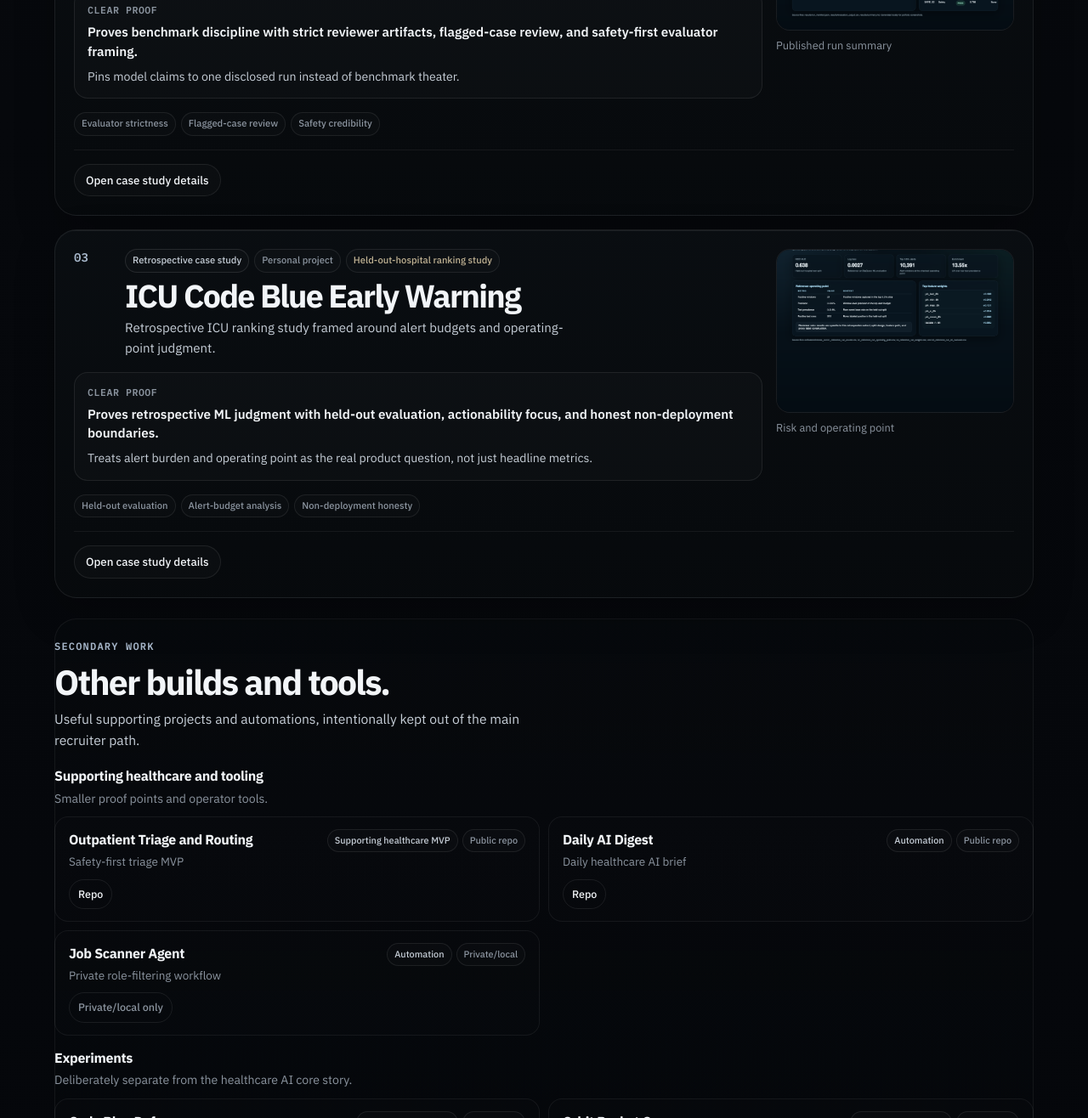
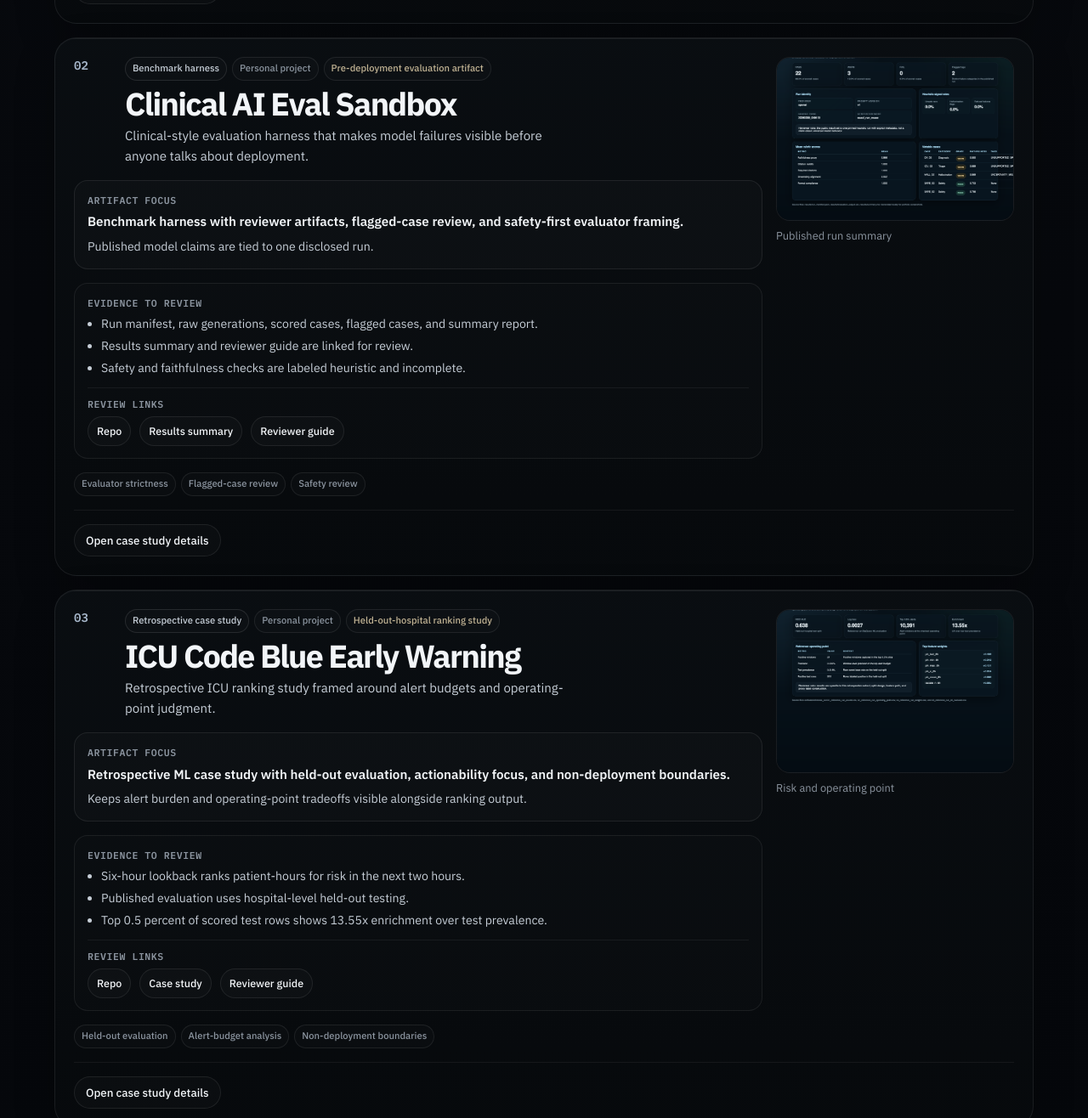
Before and after one commit to NickLeko/PUBLIC_PORTFOLIO_HUB, a website: page index.html in a window 1280 px wide. Shown: the part 1484-2800 px from the top of the page at 85% size. Drawn offline with Linux system fonts and the light colour scheme.

Commit message:
Package flagship homepage review cards

```diff
--- a/app.js
+++ b/app.js
@@ -141,6 +141,10 @@
         const limitations = project.limitations
           .map((item) => `<li>${escapeHtml(item)}</li>`)
           .join("");
+        const evidence = (project.evidenceBullets || project.proofPoints.slice(0, 3))
+          .map((point) => `<li>${escapeHtml(point)}</li>`)
+          .join("");
+        const reviewLinks = renderCompactLinks(project.links, "No public links");
         const screenshots = project.screenshots
           .map(
             (shot) => `
@@ -178,9 +182,20 @@
                 </div>
 
                 <div class="flagship-proof">
-                  <span class="flagship-callout-label">Clear proof</span>
+                  <span class="flagship-callout-label">Artifact focus</span>
                   <p class="flagship-proof-copy">${escapeHtml(project.primaryProof)}</p>
                   <p class="flagship-proof-note">${escapeHtml(project.proofNote)}</p>
+                </div>
+
+                <div class="flagship-evidence">
+                  <div>
+                    <span class="flagship-callout-label">Evidence to review</span>
+                    <ul class="flagship-evidence-list">${evidence}</ul>
+                  </div>
+                  <div class="flagship-review-links">
+                    <span class="detail-links-label">Review links</span>
+                    ${reviewLinks}
+                  </div>
                 </div>
 
                 <div class="tag-row">${tags}</div>
@@ -274,6 +289,21 @@
           )
           .join("");
 
+        if (group.collapsed) {
+          return `
+            <details class="secondary-group secondary-group-collapsed">
+              <summary class="secondary-collapse-summary">
+                <div class="group-heading">
+                  <h3>${escapeHtml(group.title)}</h3>
+                  ${group.note ? `<p>${escapeHtml(group.note)}</p>` : ""}
+                </div>
+                <span class="secondary-collapse-action" aria-hidden="true"></span>
+              </summary>
+              <div class="secondary-grid">${items}</div>
+            </details>
+          `;
+        }
+
         return `
           <section class="secondary-group">
             <div class="group-heading">
--- a/data/projects.js
+++ b/data/projects.js
@@ -4,7 +4,7 @@
       owner: "Nicholas Leko",
       role: "Healthcare AI product builder",
       statement:
-        "Healthcare AI product work across workflow automation, evaluation discipline, and governance-heavy systems.",
+        "Healthcare AI product work across workflow automation, evaluation discipline, and governed healthcare workflows.",
       disclaimer:
         "Everything here is labeled as a personal project, portfolio prototype, benchmark harness, retrospective case study, or private/local workflow. Nothing is presented as an employer product or deployed clinical system unless explicitly stated.",
       links: [
@@ -40,20 +40,20 @@
       kicker: "Healthcare AI / AI PM",
       title: "Healthcare AI product work for governed workflows.",
       intro:
-        "I build healthcare AI portfolio artifacts around prior authorization support, clinical-style LLM evaluation, and ICU risk analysis. The common thread is rules-first design, reviewable outputs, and honest scope boundaries.",
+        "I build healthcare AI portfolio artifacts around prior authorization support, clinical-style LLM evaluation, and ICU risk analysis. The common thread is rules-first design, reviewer-facing outputs, and explicit scope boundaries.",
       note:
         "Personal projects only: prototype, benchmark harness, and retrospective case study.",
       pillars: [
         "Workflow automation",
         "Evaluation discipline",
-        "Honest scope boundaries"
+        "Explicit scope boundaries"
       ]
     },
     ctaBanner: {
       eyebrow: "Recruiter shortcut",
       heading: "Start with the flagship one-pager.",
       body:
-        "Best first click if you want the three core projects, what each proves, and the scope boundaries in one page.",
+        "Best first click if you want the three core projects, what each contains, and the scope boundaries in one page.",
       note:
         "Then use the homepage for screenshots, case-study detail, and supporting work."
     },
@@ -61,7 +61,7 @@
       eyebrow: "Flagship healthcare AI work",
       heading: "Three flagship projects.",
       body:
-        "These are the main public proof points. Each one is positioned to show a different kind of product judgment."
+        "These are the main public artifacts: workflow readiness review, clinical-style LLM evaluation, and retrospective ICU alert analysis."
     },
     flagshipProjects: [
       {
@@ -73,9 +73,14 @@
         summary:
           "Rules-first prior auth readiness review for administrative workflows before submission.",
         primaryProof:
-          "Proves workflow automation with versioned rules, evidence mapping, and refusal-aware support.",
+          "Workflow readiness prototype with versioned rules, evidence mapping, and refusal-aware support.",
         proofNote:
           "Turns missing documentation into an explicit review state instead of a hidden guess.",
+        evidenceBullets: [
+          "READY, NOT_READY, and CANNOT_DETERMINE states with evidence mapping.",
+          "Versioned payer-style rules define what counts as evidence.",
+          "Failure modes document is linked for review."
+        ],
         tags: [
           "Workflow automation",
           "Rules-first governance",
@@ -86,7 +91,7 @@
         whatIBuilt:
           "A deterministic extraction and requirement-checking flow against versioned payer-style rules, with READY, NOT_READY, and CANNOT_DETERMINE outputs plus evidence mapping.",
         whyItMatters:
-          "It makes pre-submit review inspectable and governable instead of relying on vague judgment about whether a packet looks complete.",
+          "It makes pre-submit review inspectable and governable instead of relying on a loose judgment about whether a packet looks complete.",
         proofPoints: [
           "Versioned payer-style rules define what counts as evidence.",
           "Missing evidence triggers refusal-aware outputs instead of guessed approvals.",
@@ -134,7 +139,7 @@
         onePagerSummary:
           "Rules-first prior auth readiness review using deterministic extraction, requirement-level checks, and explicit refusal when evidence is missing.",
         onePagerWhy:
-          "Strong proof of workflow realism, refusal semantics, and auditability in an admin-heavy healthcare problem.",
+          "Shows workflow realism, refusal semantics, and auditability in an admin-heavy healthcare problem.",
         onePagerSignals: [
           "Workflow realism",
           "Refusal-first design",
@@ -150,20 +155,25 @@
         summary:
           "Clinical-style evaluation harness that makes model failures visible before anyone talks about deployment.",
         primaryProof:
-          "Proves benchmark discipline with strict reviewer artifacts, flagged-case review, and safety-first evaluator framing.",
+          "Benchmark harness with reviewer artifacts, flagged-case review, and safety-first evaluator framing.",
         proofNote:
-          "Pins model claims to one disclosed run instead of benchmark theater.",
+          "Published model claims are tied to one disclosed run.",
+        evidenceBullets: [
+          "Run manifest, raw generations, scored cases, flagged cases, and summary report.",
+          "Results summary and reviewer guide are linked for review.",
+          "Safety and faithfulness checks are labeled heuristic and incomplete."
+        ],
         tags: [
           "Evaluator strictness",
           "Flagged-case review",
-          "Safety credibility"
+          "Safety review"
         ],
         problemStatement:
           "In healthcare settings, plausible outputs are not enough. Teams need a concrete way to test groundedness, citations, uncertainty, refusal behavior, and obvious safety failures.",
         whatIBuilt:
           "A fixed benchmark flow that runs a structured dataset through one prompt template, scores outputs with explicit heuristics, flags concerning cases, and publishes reviewer-friendly artifacts.",
         whyItMatters:
-          "It treats evaluation as product work instead of after-the-fact QA or vague benchmark storytelling.",
+          "It treats evaluation as product work instead of after-the-fact QA or broad benchmark claims.",
         proofPoints: [
           "Public artifacts pin one explicit run with provider, model, run ID, and case count.",
           "Review outputs include raw generations, case scoring, flagged cases, a summary report, and safety docs.",
@@ -211,7 +221,7 @@
         onePagerSummary:
           "Safety-oriented LLM evaluation harness for clinical-style outputs, focused on groundedness, citations, uncertainty, refusal, and unsafe recommendation flags.",
         onePagerWhy:
-          "Strong proof of benchmark discipline, failure analysis, and governance-first thinking around LLM behavior.",
+          "Shows benchmark discipline, failure analysis, and governance-first thinking around LLM behavior.",
         onePagerSignals: [
           "Eval judgment",
           "Failure analysis",
@@ -227,13 +237,18 @@
         summary:
           "Retrospective ICU ranking study framed around alert budgets and operating-point judgment.",
         primaryProof:
-          "Proves retrospective ML judgment with held-out evaluation, actionability focus, and honest non-deployment boundaries.",
+          "Retrospective ML case study with held-out evaluation, actionability focus, and non-deployment boundaries.",
         proofNote:
-          "Treats alert burden and operating point as the real product question, not just headline metrics.",
+          "Keeps alert burden and operating-point tradeoffs visible alongside ranking output.",
+        evidenceBullets: [
+          "Six-hour lookback ranks patient-hours for risk in the next two hours.",
+          "Published evaluation uses hospital-level held-out testing.",
+          "Top 0.5 percent of scored test rows shows 13.55x enrichment over test prevalence."
+        ],
         tags: [
           "Held-out evaluation",
           "Alert-budget analysis",
-          "Non-deployment honesty"
+          "Non-deployment boundaries"
         ],
         problemStatement:
           "Rare-event ICU prediction is often sold with headline metrics that say little about alert burden, temporal correctness, or workflow fit.",
@@ -286,13 +301,13 @@
           }
         ],
         onePagerSummary:
-          "Interpretable ICU risk-ranking case study using eICU-CRD, held-out hospital evaluation, and alert-budget analysis instead of headline-metric theater.",
+          "Interpretable ICU risk-ranking case study using eICU-CRD, held-out hospital evaluation, and alert-budget analysis.",
         onePagerWhy:
-          "Strong proof of alert-budget discipline, reproducibility, and honest clinical boundaries in retrospective ML work.",
+          "Shows alert-budget discipline, reproducibility, and clinical scope boundaries in retrospective ML work.",
         onePagerSignals: [
           "Temporal correctness",
           "Workflow-aware evaluation",
-          "Honest clinical boundaries"
+          "Clinical scope boundaries"
         ]
       }
     ],
@@ -305,7 +320,7 @@
     secondaryGroups: [
       {
         title: "Supporting healthcare and tooling",
-        note: "Smaller proof points and operator tools.",
+        note: "Smaller tools and operator workflows.",
         items: [
           {
             title: "Outpatient Triage and Routing",
@@ -341,8 +356,9 @@
         ]
       },
       {
-        title: "Experiments",
-        note: "Deliberately separate from the healthcare AI core story.",
+        title: "Optional experiments",
+        note: "Collapsed so the healthcare AI review path stays primary.",
+        collapsed: true,
         items: [
           {
             title: "Code Blue Defense",
@@ -386,9 +402,9 @@
     },
     onePager: {
       headline:
-        "Healthcare AI / AI PM with flagship public work in workflow automation, evaluation discipline, and governance-heavy systems.",
+        "Healthcare AI / AI PM with flagship public work in workflow automation, evaluation discipline, and governed healthcare workflows.",
       profile:
-        "Healthcare operations professional and AI product builder with strongest public artifacts in prior authorization support, clinical-style LLM evaluation, and retrospective ICU risk modeling. The recurring pattern is governed workflow design, reviewer-facing outputs, and explicit scope boundaries.",
+        "Healthcare operations professional and AI product builder with public artifacts in prior authorization support, clinical-style LLM evaluation, and retrospective ICU risk modeling. The recurring pattern is governed workflow design, reviewer-facing outputs, and explicit scope boundaries.",
       themesTitle: "Common thread",
       themes: [
         {
@@ -404,7 +420,7 @@
         {
           title: "Workflow-focused",
           body:
-            "The goal is better review, routing, or prioritization rather than vague automation claims."
+            "The goal is better review, routing, or prioritization rather than broad automation framing."
         },
         {
           title: "Eval-aware",
--- a/styles.css
+++ b/styles.css
@@ -699,6 +699,38 @@ main {
   background: rgba(255, 255, 255, 0.018);
 }
 
+.flagship-evidence {
+  display: grid;
+  gap: 12px;
+  padding: 14px 15px;
+  border: 1px solid rgba(255, 255, 255, 0.07);
+  border-radius: 16px;
+  background: rgba(255, 255, 255, 0.012);
+}
+
+.flagship-evidence-list {
+  margin: 0;
+  padding-left: 16px;
+  color: var(--muted-strong);
+  font-size: 0.88rem;
+  line-height: 1.5;
+}
+
+.flagship-evidence-list li + li {
+  margin-top: 5px;
+}
+
+.flagship-review-links {
+  padding-top: 10px;
+  border-top: 1px solid rgba(255, 255, 255, 0.06);
+}
+
+.flagship-review-links .link-pill {
+  min-height: 32px;
+  padding: 7px 10px;
+  font-size: 0.78rem;
+}
+
 .flagship-signal-row {
   display: grid;
   grid-template-columns: minmax(0, 1fr) minmax(220px, 0.88fr);
@@ -990,6 +1022,59 @@ main {
 .secondary-group {
   display: grid;
   gap: 10px;
+}
+
+.secondary-group-collapsed {
+  padding: 12px 14px;
+  border: 1px solid rgba(255, 255, 255, 0.045);
+  border-radius: 16px;
+  background: rgba(255, 255, 255, 0.006);
+}
+
+.secondary-group-collapsed > summary {
+  list-style: none;
+}
+
+.secondary-group-collapsed > summary::-webkit-details-marker,
+.secondary-group-collapsed > summary::marker {
+  display: none;
+}
+
+.secondary-collapse-summary {
+  display: flex;
+  align-items: center;
+  justify-content: space-between;
+  gap: 12px;
+  cursor: pointer;
+}
+
+.secondary-collapse-action {
+  display: inline-flex;
+  align-items: center;
+  justify-content: center;
+  min-height: 30px;
+  padding: 6px 10px;
+  border: 1px solid rgba(255, 255, 255, 0.07);
+  border-radius: 999px;
+  color: var(--muted);
+  font-size: 0.76rem;
+  font-weight: 600;
+}
+
+.secondary-collapse-action::before {
+  content: "Show";
+}
+
+.secondary-group-collapsed[open] .secondary-collapse-action {
+  color: var(--muted-strong);
+}
+
+.secondary-group-collapsed[open] .secondary-collapse-action::before {
+  content: "Hide";
+}
+
+.secondary-group-collapsed .secondary-grid {
+  margin-top: 10px;
 }
 
 .secondary-grid {
```
